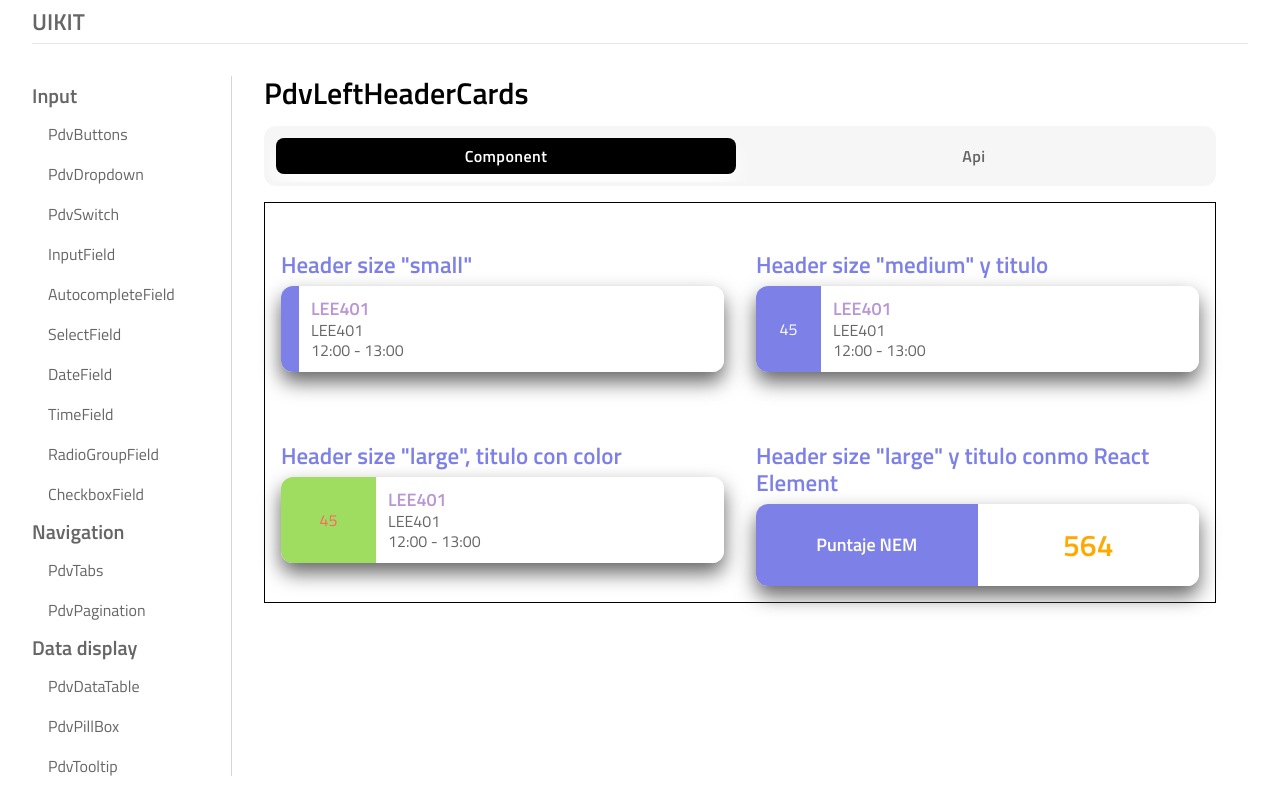
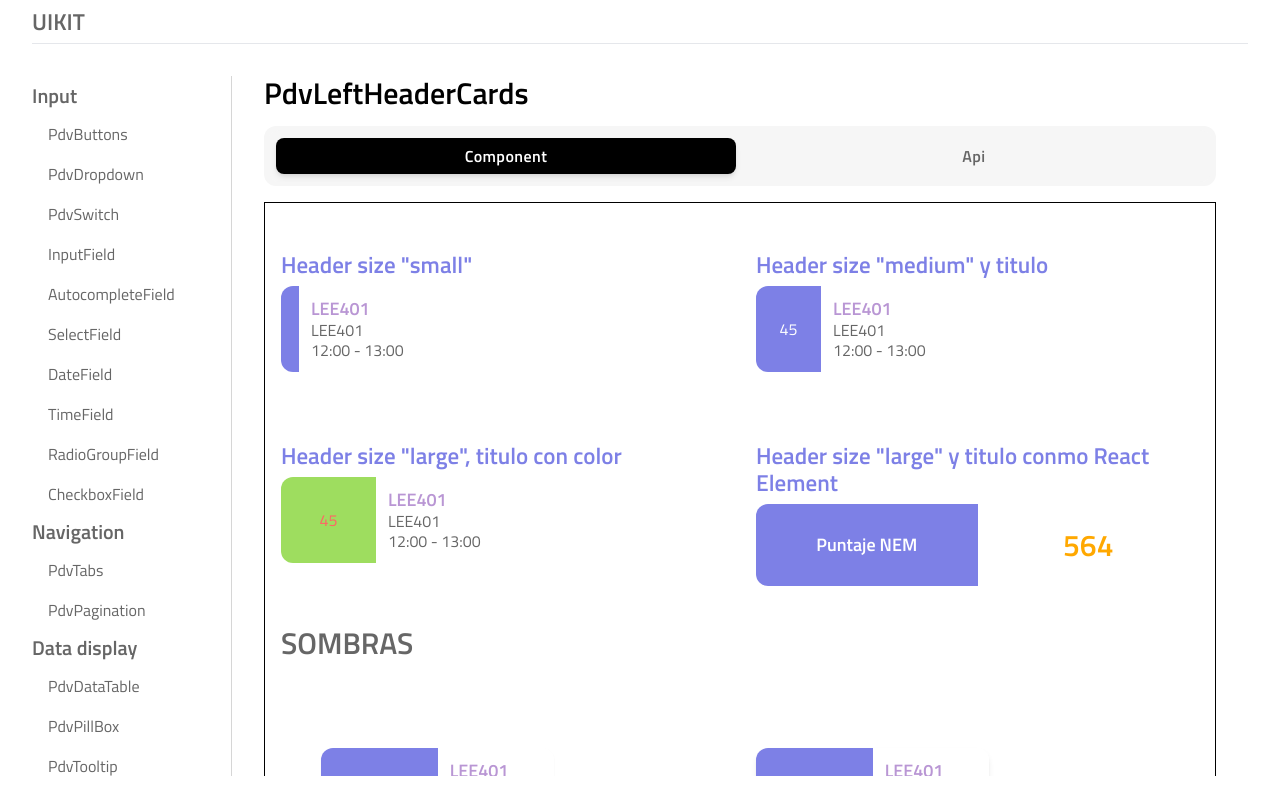
Before and after one commit to luis-soul1/pdv-uikit-front, a Next.js app: page /pdv-left-header-card in a window 1280 px wide. Built offline with nearby package versions, Linux system fonts and the light colour scheme.

Commit message:
Test Shadows

```diff
--- a/assets/Uikit/styles/_colors.scss
+++ b/assets/Uikit/styles/_colors.scss
@@ -122,10 +122,9 @@
   --yellow-800: #c07a11;
   --yellow-900: #a17400;
 
-  --shadow-lg: 0px 5px 5px;
-  --shadow-md: 0px 5px 10px;
-  --shadow-md: 0px 10px 20px;
-
+  --shadow-small: 0px 5px 5px rgba(150, 150, 150, 0.16);
+  --shadow-medium: 0px 5px 10px rgba(150, 150, 150, 0.2);
+  --shadow-large: 0px 10px 20px rgba(150, 150, 150, 0.25);
 }
 
 //Shadows
--- a/components/PdvLeftHeaderCards/PdvLeftHeaderCardList.tsx
+++ b/components/PdvLeftHeaderCards/PdvLeftHeaderCardList.tsx
@@ -45,6 +45,37 @@ const PdvLeftHeaderCardList: FC = () => {
           </PdvLeftHeaderCard>
         </div>
       </div>
+
+      <h1 className="mt-10">SOMBRAS</h1>
+      <div className="my-20 mx-10 grid grid-cols-12 gap-8">
+        <div className="col-span-6">
+          <PdvLeftHeaderCard className="mt-2 shadow-sm" headerSize="half">
+            <div className="p-3">
+              <h6 className="text-purple-500">LEE401</h6>
+              <p className="subtitle1">LEE401</p>
+              <p className="subtitle1">12:00 - 13:00</p>
+            </div>
+          </PdvLeftHeaderCard>
+        </div>
+        <div className="col-span-6">
+          <PdvLeftHeaderCard className="mt-2 shadow-md" headerSize="half">
+            <div className="p-3">
+              <h6 className="text-purple-500">LEE401</h6>
+              <p className="subtitle1">LEE401</p>
+              <p className="subtitle1">12:00 - 13:00</p>
+            </div>
+          </PdvLeftHeaderCard>
+        </div>
+        <div className="col-span-6">
+          <PdvLeftHeaderCard className="mt-2 shadow-lg" headerSize="half">
+            <div className="p-3">
+              <h6 className="text-purple-500">LEE401</h6>
+              <p className="subtitle1">LEE401</p>
+              <p className="subtitle1">12:00 - 13:00</p>
+            </div>
+          </PdvLeftHeaderCard>
+        </div>
+      </div>
     </div>
   )
 }
--- a/tailwind.config.js
+++ b/tailwind.config.js
@@ -14,9 +14,9 @@ module.exports = {
     extend: {
       colors,
       boxShadow: {
-        sm: 'var(--shadow-sm)',
-        md: 'var(--shadow-md)',
-        lg: 'var(--shadow-lg)'
+        small: 'var(--shadow-small)',
+        medium: 'var(--shadow-medium)',
+        large: 'var(--shadow-large)'
       }
     },
     container: {
```
